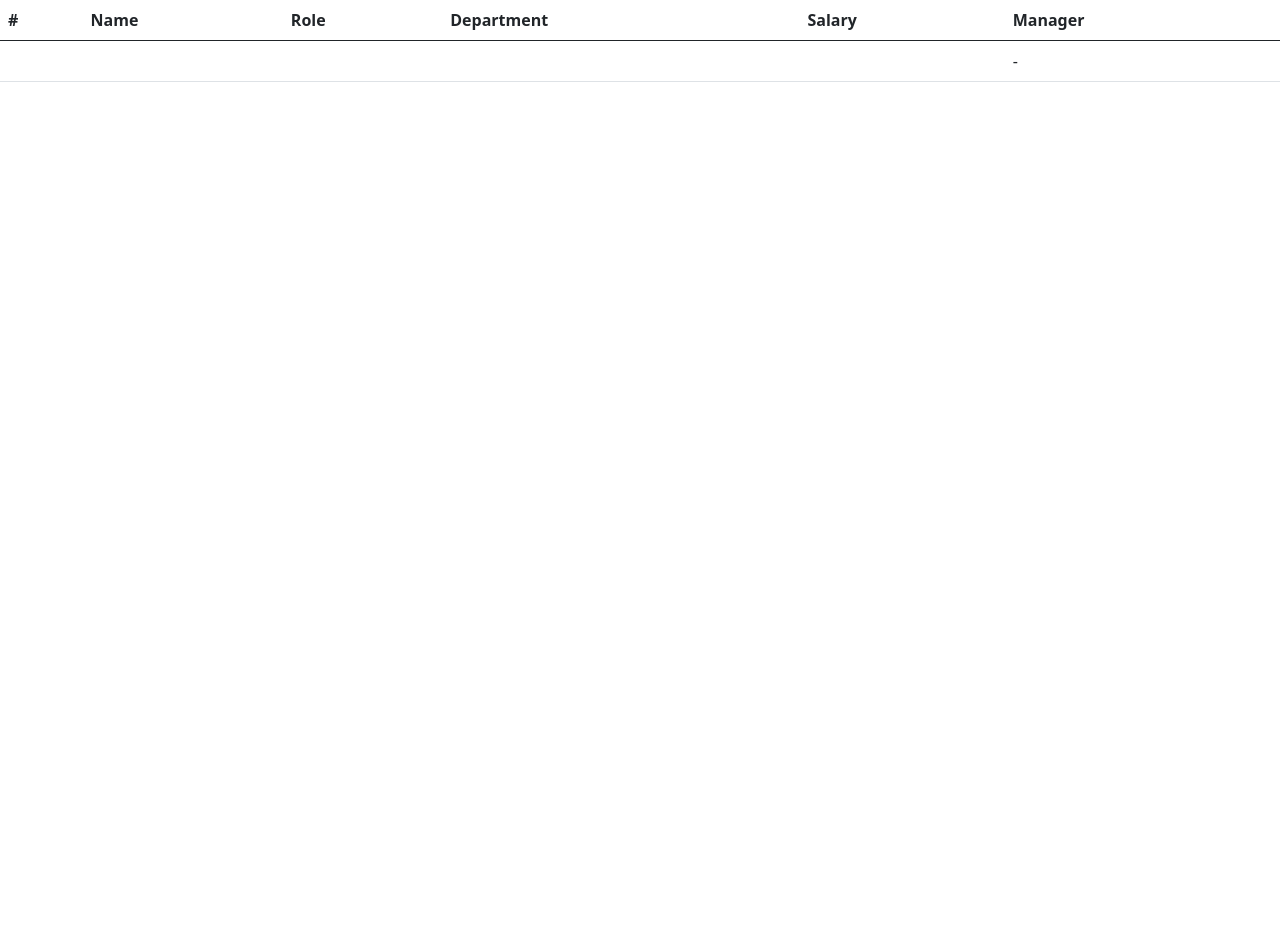
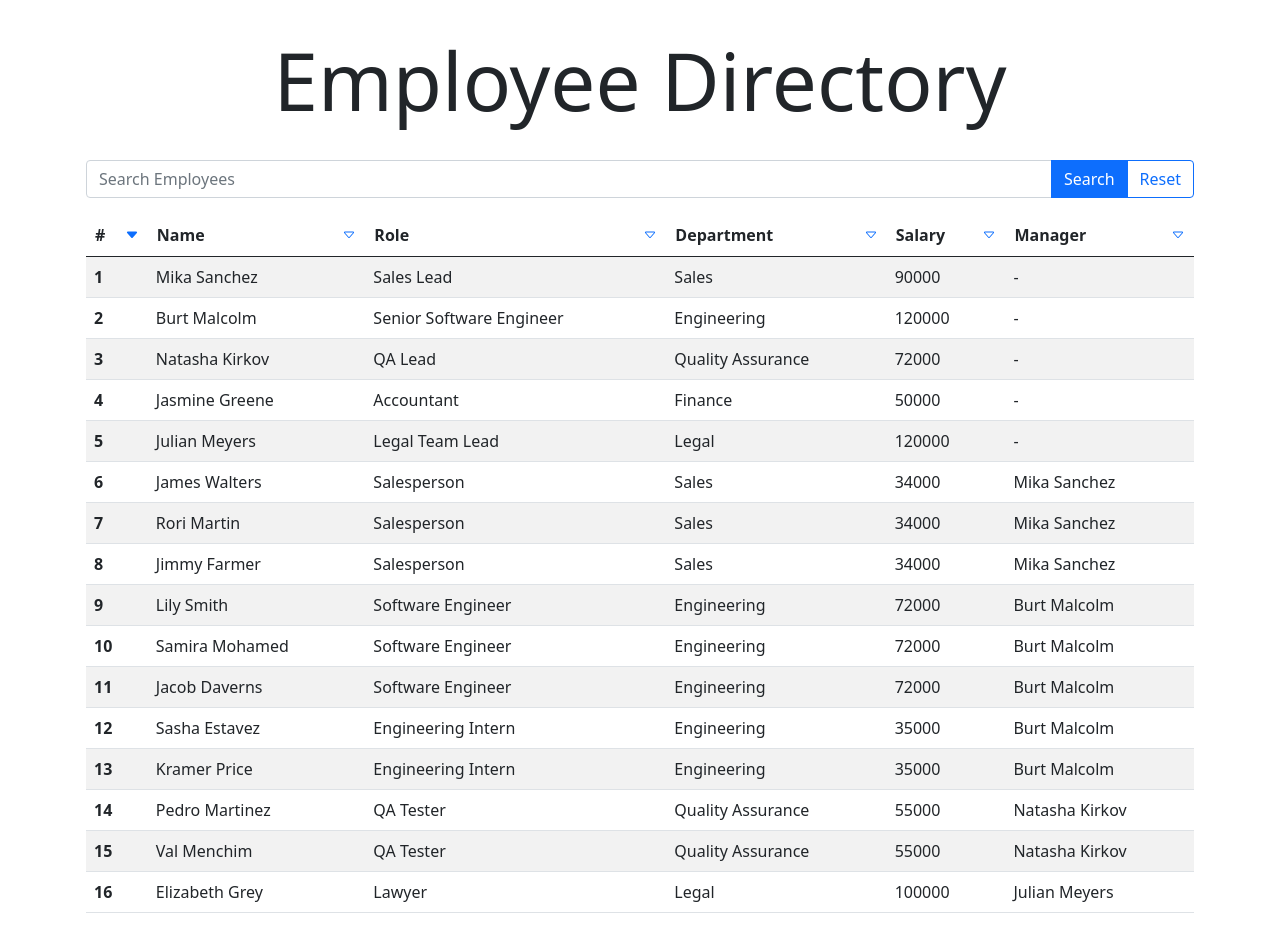
Before and after one commit to PeterBaker644/Dynamic-Table-Generator, a React (Create React App) app: page / in a window 1280 px wide. Before the commit the page ends 800 px from the top, so only its background shows below. Built offline with nearby package versions, Linux system fonts and the light colour scheme.

Commit message:
Working website, filter is a little buggy

```diff
--- /dev/null
+++ b/src/components/Table.js
@@ -0,0 +1,23 @@
+import React from "react";
+
+function Table(props) {
+
+    let employees = props.employee.map(item =>
+        <tr key={item.id}>
+            <th scope="row">{item.id}</th>
+            <td>{item.Name}</td>
+            <td>{item.Role}</td>
+            <td>{item.Department}</td>
+            <td>{item.Salary}</td>
+            <td>{item.Manager || "-"}</td>
+        </tr>
+    )
+
+    return (
+        <tbody>
+            {employees}
+        </tbody>
+    );
+}
+
+export default Table;
--- a/src/components/TableContainer.js
+++ b/src/components/TableContainer.js
@@ -1,18 +1,43 @@
 import React, { Component } from "react";
-import TableItem from "./TableItem";
+import Table from "./Table";
+import Caret from "./icons/Caret"
 import dataJSON from "../seed.json"
+import "./table.css";
 
 class TableContainer extends Component {
     // State variables are VERY case sensitive!
     state = {
-        sortBy: "Name",
+        sortBy: "id",
         sortOrder: "asc",
-        filterBy: ""
+        filterBy: "",
+        formInput: ""
     };
 
-    // handlePageChange = page => {
-    //     this.setState({ sortBy: page });
-    // };
+    handleInputChange = event => {
+        const value = event.target.value;
+        this.setState({
+            formInput: value
+        });
+    };
+
+    handleFormSubmit = event => {
+        event.preventDefault();
+        if (this.state.formInput) {
+            this.setState({
+                filterBy: this.state.formInput,
+                formInput: ""
+            });
+        } else {
+            // some kind of warning.
+        }
+    };
+
+    clearForm() {
+        this.setState({
+            formInput: "",
+            filterBy: ""
+        });
+    }
 
     superSorter(key, order = 'asc') {
         // https://www.sitepoint.com/sort-an-array-of-objects-in-javascript/
@@ -21,7 +46,6 @@ class TableContainer extends Component {
                 return 0;
             }
 
-            // String conversion if necessary
             const varA = (typeof a[key] === 'string')
                 ? a[key].toUpperCase() : a[key];
             const varB = (typeof b[key] === 'string')
@@ -46,41 +70,128 @@ class TableContainer extends Component {
         for (const item of employeeArray) {
             if (Object.values(item).includes(this.state.filterBy) || !this.state.filterBy) employeesFiltered.push(item);
         }
-        const employeesSorted = employeesFiltered.sort(this.superSorter(this.state.sortBy));
+        //Unnecessary execution ^
+        //Consider somehow only re-rendering the table if employeesFiltered != "";
+        const employeesSorted = employeesFiltered.sort(this.superSorter(this.state.sortBy, this.state.sortOrder));
         return (employeesSorted);
     }
 
-    // renderItems() {
-    //     this.configureList();
-    // }
+    sortButton(thisSortBy) {
+        if (thisSortBy === this.state.sortBy) {
+            console.log(`Already sorting by ${thisSortBy}!`);
+            console.log(this.state.sortOrder);
+            if (this.state.sortOrder === "asc") {
+                this.setState({sortOrder: "desc"});
+            } else {
+                this.setState({sortOrder: "asc"});
+            }
+        } else {
+            this.setState({
+                sortOrder: "asc",
+                sortBy: thisSortBy
+            });
+        }
+    }
 
-    renderItems() {
-        for (const item of this.configureList()) {
-            return <TableItem employee={item} />
-            // This sucks, I can't return it because it breaks the loop. Needs to be put inside of a Table component that does the whole table. Include below table partial v. Has to pass in the entire list. Maybe try to make the table dynamic to the size of the list... Or not because we need to program buttons, but maybe because I could name the IDs after the keys which would be smarter.... Refer to activity 13.
+    iconPicker(thisSortBy) {
+        if (this.state.sortBy === thisSortBy && this.state.sortOrder === "asc") {
+            console.log("caretDownFilled");
+            return "caretDownFill"
+        } else if (thisSortBy === this.state.sortBy) {
+            console.log("caretUpFilled");
+            return "caretUpFill"
+        } else {
+            console.log("caretDown");
+            return "caretDown"
         }
-    };
+    }
 
     render() {
         return (
-            <div>
-                <table className="table">
+            <div className="container">
+                <h1 className="display-1 text-center p-2 m-4">Employee Directory</h1>
+                <div className="input-group mb-3">
+                    <input
+                        type="text"
+                        className="form-control"
+                        placeholder="Search Employees"
+                        aria-label="Search Employees"
+                        aria-describedby="searchSubmit"
+                        value={this.state.formInput}
+                        onChange={this.handleInputChange}
+                    ></input>
+                    <button className="btn btn-primary" type="button" id="searchSubmit" onClick={this.handleFormSubmit}>Search</button>
+                    <button class="btn btn-outline-primary" type="button" id="clearSubmit" onClick={()=> this.setState({ formInput: "", filterBy: "" })}>Reset</button>
+                </div>
+                <table className="table table-striped">
                     <thead>
                         <tr>
-                            <th scope="col">#</th>
-                            <th scope="col">Name</th>
-                            <th scope="col">Role</th>
-                            <th scope="col">Department</th>
-                            <th scope="col">Salary</th>
-                            <th scope="col">Manager</th>
+                            <th scope="col">
+                                <button
+                                    type="button"
+                                    className="btn btn-sm filter-button"
+                                    onClick={() => this.sortButton("id")}
+                                >
+                                    <span className="table-header">#</span>
+                                    <Caret type={this.iconPicker("id")}/>
+                                </button>
+                            </th>
+                            <th scope="col">
+                                <button
+                                    type="button"
+                                    className="btn btn-sm filter-button"
+                                    onClick={() => this.sortButton("Name")}
+                                >
+                                    <span className="table-header">Name</span>
+                                    <Caret type={this.iconPicker("Name")}/>
+                                </button>
+                            </th>
+                            <th scope="col">
+                                <button
+                                    type="button"
+                                    className="btn btn-sm filter-button"
+                                    onClick={() => this.sortButton("Role")}
+                                >
+                                    <span className="table-header">Role</span>
+                                    <Caret type={this.iconPicker("Role")}/>
+                                </button>
+                            </th>
+                            <th scope="col">
+                                <button
+                                    type="button"
+                                    className="btn btn-sm filter-button"
+                                    onClick={() => this.sortButton("Department")}
+                                >
+                                    <span className="table-header">Department</span>
+                                    <Caret type={this.iconPicker("Department")}/>
+                                </button>
+                            </th>
+                            <th scope="col">
+                                <button
+                                    type="button"
+                                    className="btn btn-sm filter-button"
+                                    onClick={() => this.sortButton("Salary")}
+                                >
+                                    <span className="table-header">Salary</span>
+                                    <Caret type={this.iconPicker("Salary")}/>
+                                </button>
+                            </th>
+                            <th scope="col">
+                                <button
+                                    type="button"
+                                    className="btn btn-sm filter-button"
+                                    onClick={() => this.sortButton("Manager")}
+                                >
+                                    <span className="table-header">Manager</span>
+                                    <Caret type={this.iconPicker("Manager")}/>
+                                </button>
+                            </th>
                         </tr>
                     </thead>
-                    <tbody>
-                        {this.renderItems()}
-                    </tbody>
+                    <Table employee={this.configureList()} />
                 </table>
             </div>
-        );
+        )
     }
 }
 
--- a/src/components/TableItem.js
+++ /dev/null
@@ -1,19 +0,0 @@
-import React from "react";
-
-function TableItem(props) {
-
-    let manager = props.manager || "-";
-
-    return (
-        <tr>
-            <th scope="row">{props.id}</th>
-            <td>{props.name}</td>
-            <td>{props.role}</td>
-            <td>{props.department}</td>
-            <td>{props.salary}</td>
-            <td>{manager}</td>
-        </tr>
-    );
-}
-
-export default TableItem;
--- /dev/null
+++ b/src/components/icons/Caret.js
@@ -0,0 +1,33 @@
+import React from "react";
+
+function Caret(props) {
+
+    switch (props.type) {
+        case "caretUp":
+            return (
+                <svg width="1em" height="1em" viewBox="0 0 16 16" className="bi bi-caret-up text-primary" fill="currentColor" xmlns="http://www.w3.org/2000/svg">
+                    <path fillRule="evenodd" d="M3.204 11L8 5.519 12.796 11H3.204zm-.753-.659l4.796-5.48a1 1 0 0 1 1.506 0l4.796 5.48c.566.647.106 1.659-.753 1.659H3.204a1 1 0 0 1-.753-1.659z" />
+                </svg>
+            );
+        case "caretDown":
+            return (
+                <svg width="1em" height="1em" viewBox="0 0 16 16" className="bi bi-caret-down text-primary" fill="currentColor" xmlns="http://www.w3.org/2000/svg">
+                    <path fillRule="evenodd" d="M3.204 5L8 10.481 12.796 5H3.204zm-.753.659l4.796 5.48a1 1 0 0 0 1.506 0l4.796-5.48c.566-.647.106-1.659-.753-1.659H3.204a1 1 0 0 0-.753 1.659z" />
+                </svg>
+            );
+        case "caretUpFill":
+            return (
+                <svg width="1em" height="1em" viewBox="0 0 16 16" className="bi bi-caret-up-fill text-primary" fill="currentColor" xmlns="http://www.w3.org/2000/svg">
+                    <path d="M7.247 4.86l-4.796 5.481c-.566.647-.106 1.659.753 1.659h9.592a1 1 0 0 0 .753-1.659l-4.796-5.48a1 1 0 0 0-1.506 0z" />
+                </svg>
+            );
+        default:
+            return (
+                <svg width="1em" height="1em" viewBox="0 0 16 16" className="bi bi-caret-down-fill text-primary" fill="currentColor" xmlns="http://www.w3.org/2000/svg">
+                    <path d="M7.247 11.14L2.451 5.658C1.885 5.013 2.345 4 3.204 4h9.592a1 1 0 0 1 .753 1.659l-4.796 5.48a1 1 0 0 1-1.506 0z" />
+                </svg>
+            );
+    }
+}
+
+export default Caret;
--- /dev/null
+++ b/src/components/table.css
@@ -0,0 +1,16 @@
+.table-header {
+    font-weight: bold;
+    font-size: 16px;
+}
+
+.filter-button {
+    display: flex;
+    justify-content: space-between;
+    align-items: center;
+    width: 100%;
+    padding: 0rem;
+}
+
+.filter-button:focus {
+    box-shadow: none !important;
+}
--- a/src/seed.json
+++ b/src/seed.json
@@ -114,7 +114,7 @@
     "5": {
       "id": 5,
       "Name": "Julian Meyers",
-      "Role": "Lead Team Lead",
+      "Role": "Legal Team Lead",
       "Department": "Legal",
       "Salary": 120000,
       "Manager": null
```
